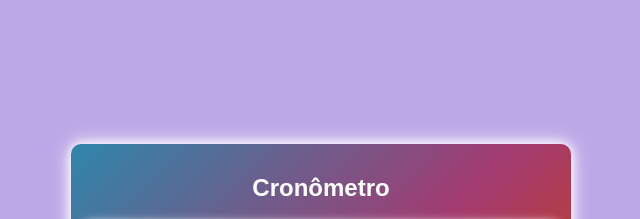
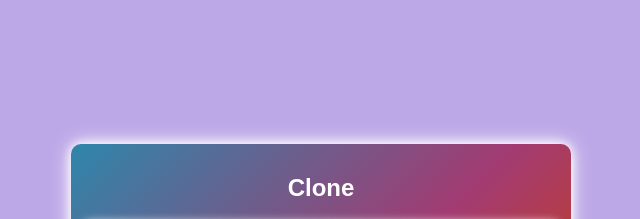
Before and after one commit to wellington-dev/cronometro, a plain HTML site: page index.html in a window 1280 px wide. Shown: the top 219 px of the page, 329-969 px from the left. Drawn offline with Linux system fonts and the light colour scheme.

Commit message:
segunda att

```diff
--- a/index.html
+++ b/index.html
@@ -11,7 +11,7 @@
 
     <section class="container">
 
-            <h1>Cronômetro</h1>
+            <h1>Clone</h1>
             <input type="text" value="00:00:00">
             <button class="start">Start</button>
             <button class="stop" >Stop</button>
```
